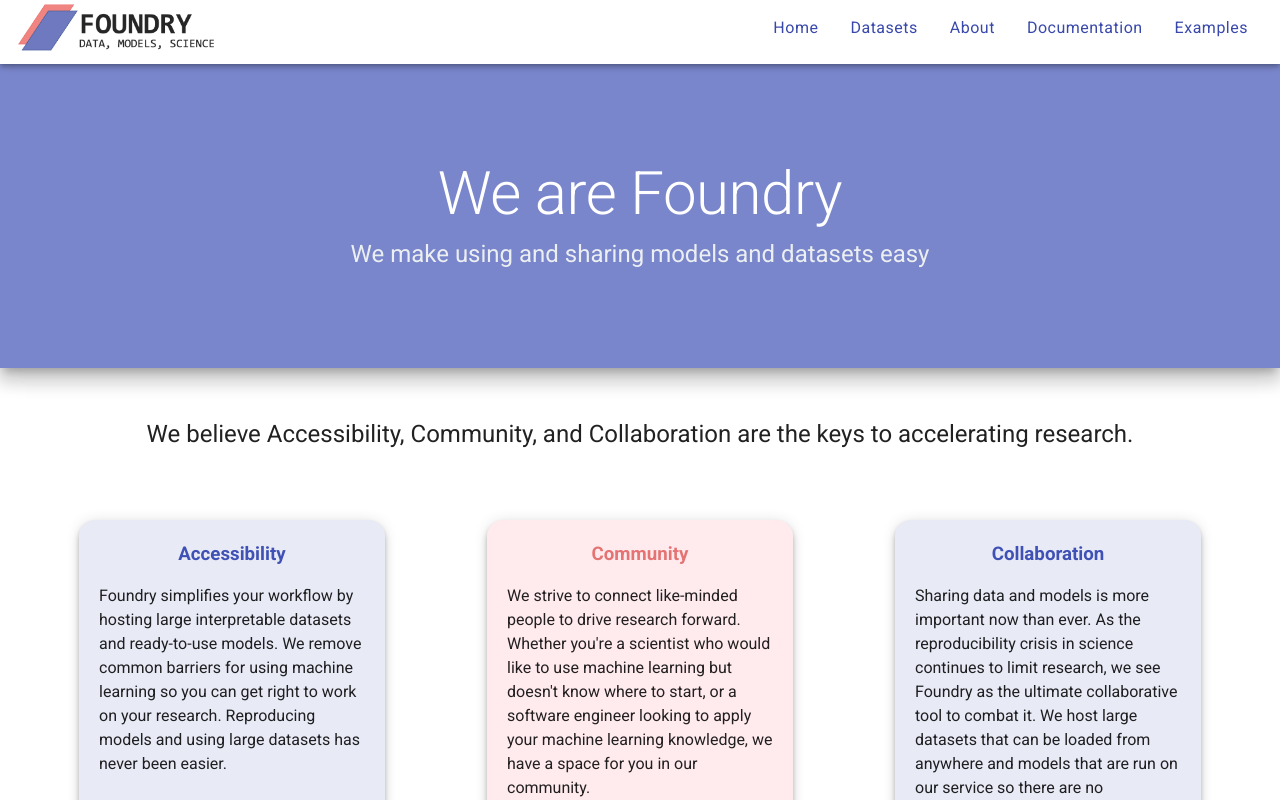
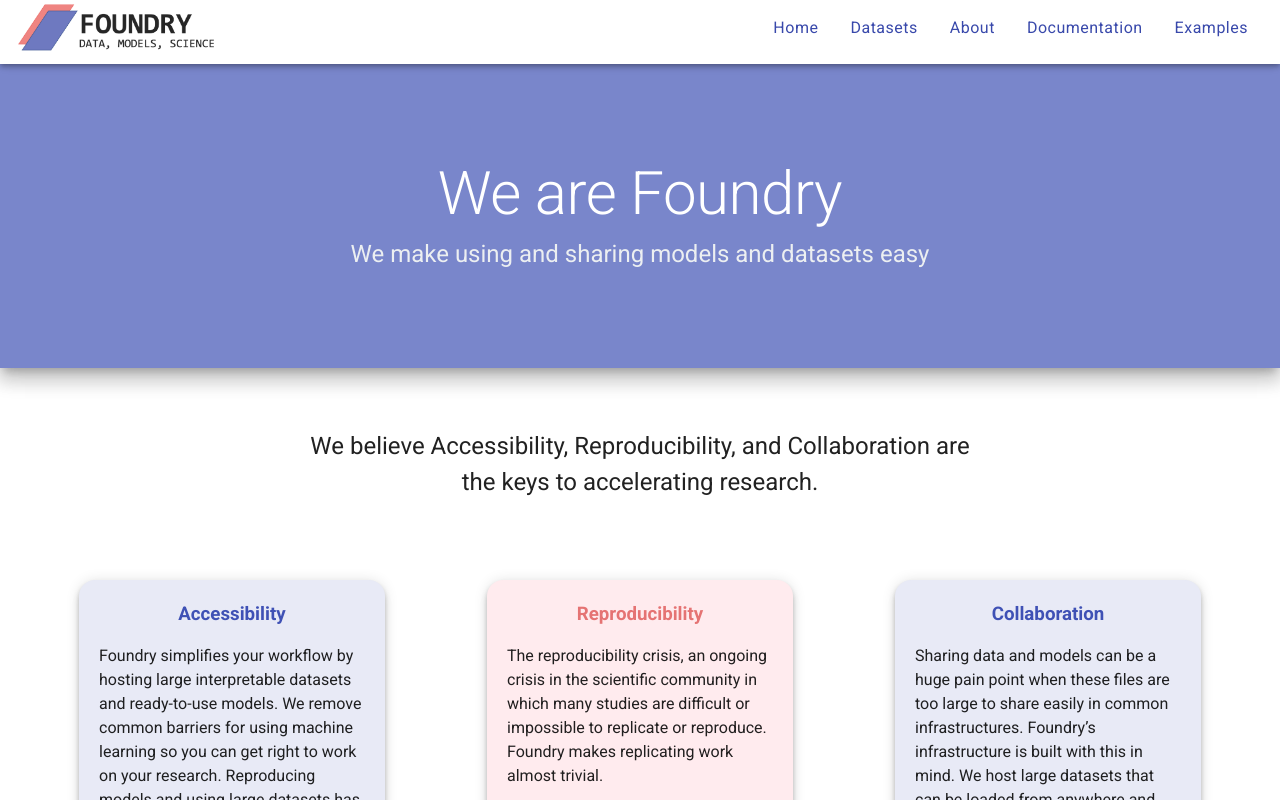
Before and after one commit to muchanem/foundry, a Vue app: page /#/about in a window 1280 px wide. Shown: the top 800 px of the page. Built offline with nearby package versions, Linux system fonts and the light colour scheme.

Commit message:
updated copy

```diff
--- a/src/views/About.vue
+++ b/src/views/About.vue
@@ -14,8 +14,8 @@
 
     <!-- Middle explaination section-->
     <div class="mt-12 px-md-10 px-1">
-      <h2 class="text-center font-weight-regular my-12">
-        We believe Accessibility, Community, and Collaboration are the keys to accelerating research.
+      <h2 class="text-center font-weight-regular mt-12 mb-12 col-md-7 mx-auto">
+        We believe Accessibility, Reproducibility, and Collaboration are the keys to accelerating research.
       </h2>
       <v-row class="mt-8">
         <v-sheet rounded="xl" color="indigo lighten-5" class="col-md-3 col-11 mx-auto pa-5 mt-5" elevation="5">
@@ -29,21 +29,17 @@
           </p>
         </v-sheet>
         <v-sheet rounded="xl" color="red lighten-5" class="col-md-3 col-11 mx-auto pa-5 mt-5" elevation="5">
-          <h3 class="mb-4 text-center red--text text--lighten-2">Community</h3>
+          <h3 class="mb-4 text-center red--text text--lighten-2">Reproducibility</h3>
           <p>
-            We strive to connect like-minded people to drive research forward.
-            Whether you're a scientist who would like to use machine learning
-            but doesn't know where to start, or a software engineer looking to
-            apply your machine learning knowledge, we have a space for you in
-            our community.
+            The reproducibility crisis, an ongoing crisis in the scientific community in which many studies are
+            difficult or impossible to replicate or reproduce. Foundry makes replicating work almost trivial.
           </p>
         </v-sheet>
         <v-sheet rounded="xl" color="indigo lighten-5" class="col-md-3 col-11 mx-auto pa-5 mt-5" elevation="5">
           <h3 class="mb-4 text-center indigo--text">Collaboration</h3>
           <p>
-            Sharing data and models is more important now than ever. As the
-            reproducibility crisis in science continues to limit research, we
-            see Foundry as the ultimate collaborative tool to combat it. We
+            Sharing data and models can be a huge pain point when these files are too large to share easily in common
+            infrastructures. Foundry’s infrastructure is built with this in mind. We
             host large datasets that can be loaded from anywhere and models
             that are run on our service so there are no computing power
             requirements for you.
@@ -82,9 +78,9 @@ export default {
   name: 'About',
   data: () => ({
     team: [
-      { name: 'Ben', institution: 'meow', img:'https://cdn.vuetifyjs.com/images/cards/sunshine.jpg' },
-      { name: 'Ari', institution: 'hi', img:'https://cdn.vuetifyjs.com/images/cards/sunshine.jpg' },
-      { name: 'KJ', institution: 'no', img:'https://cdn.vuetifyjs.com/images/cards/sunshine.jpg' }]
+      { name: 'Ben', institution: 'meow', img: 'https://cdn.vuetifyjs.com/images/cards/sunshine.jpg' },
+      { name: 'Ari', institution: 'hi', img: 'https://cdn.vuetifyjs.com/images/cards/sunshine.jpg' },
+      { name: 'KJ', institution: 'no', img: 'https://cdn.vuetifyjs.com/images/cards/sunshine.jpg' }]
   }),
 }
 </script>
```
Lines whose indentation alone changed are shown as unchanged.
